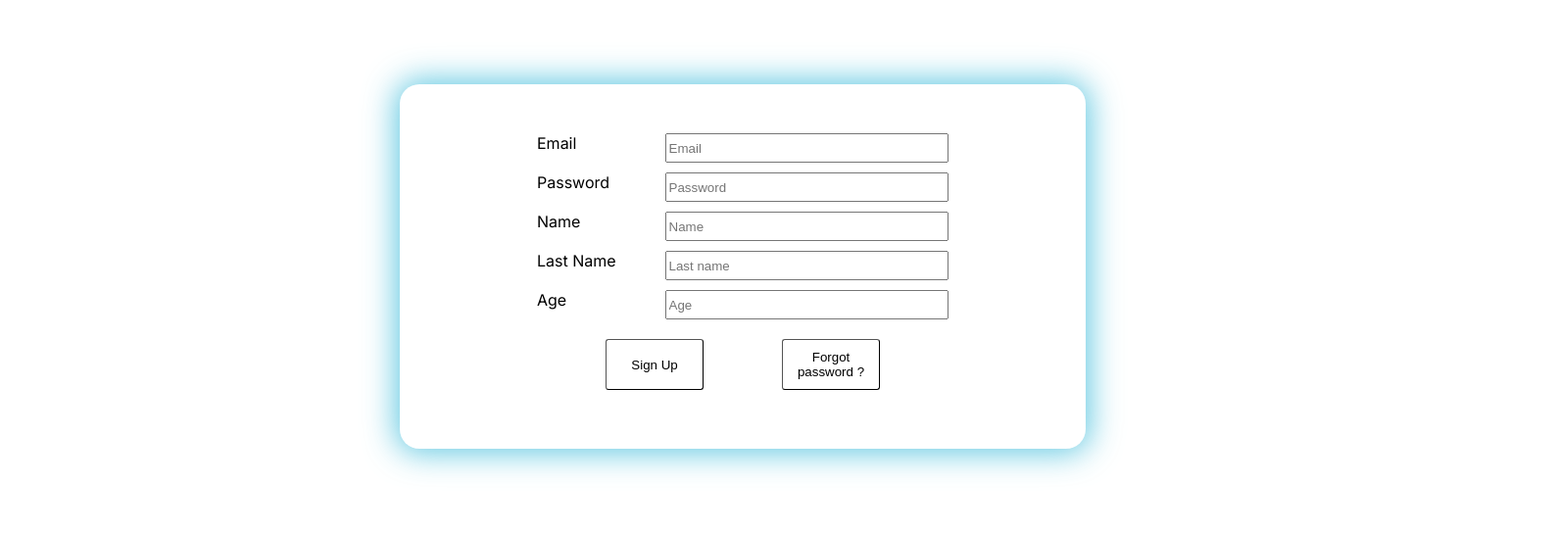
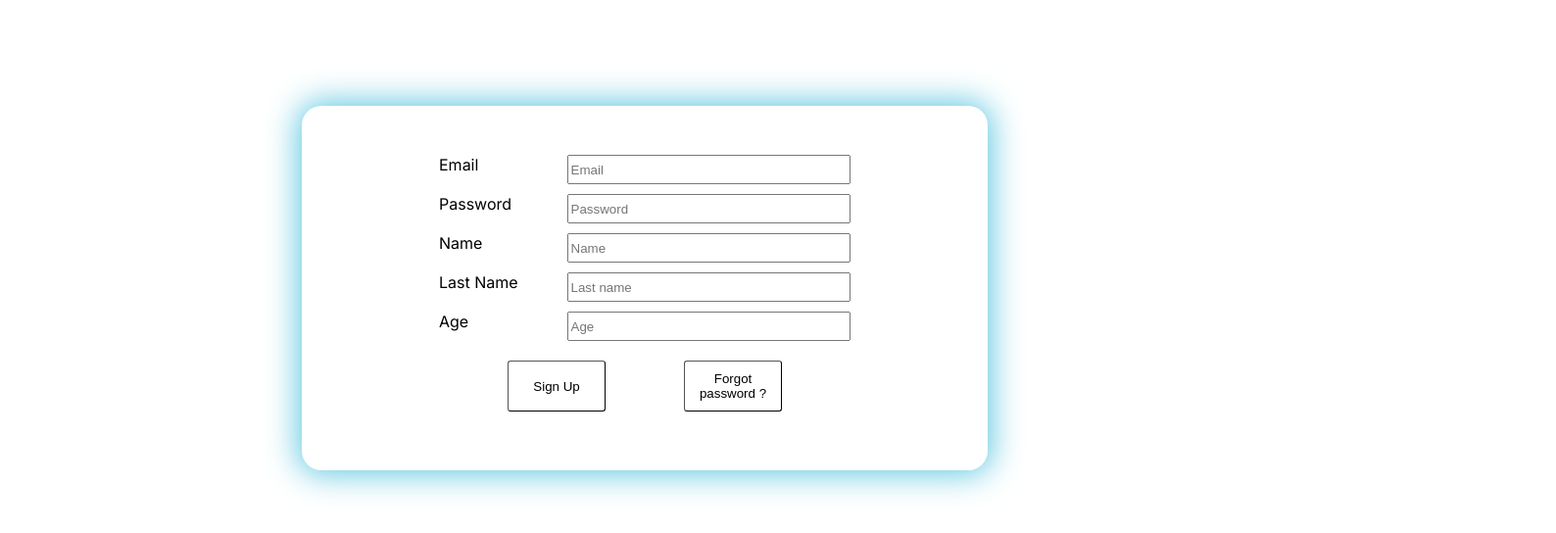
Before and after one commit to MraidiAchref/authentificationServer, a Next.js app: page /sign-up in a window 1280 px wide. Shown: the part 114-658 px from the top of the page at 98% size, 1588 px wide, since content can reach past the window. Built offline with nearby package versions, Linux system fonts and the light colour scheme; no server answers.

Commit message:
front adj

```diff
--- a/app/layout.tsx
+++ b/app/layout.tsx
@@ -5,8 +5,8 @@ import "./globals.css";
 const inter = Inter({ subsets: ["latin"] });
 
 export const metadata: Metadata = {
-  title: "Create Next App",
-  description: "Generated by create next app",
+  title: "Let'me guess",
+  description: "Best anime recommendation website",
 };
 
 export default function RootLayout({
--- a/app/organisms/molecules/SignInForm/index.jsx
+++ b/app/organisms/molecules/SignInForm/index.jsx
@@ -16,7 +16,7 @@ export default function SignInForm(){
         <div className="signInForm-container">
             <div className="email-field-container">
                 <label>Email </label>
-                <input placeholder="Email" onChange={ (e) => handleChangeEmail(e.target.value)}/>
+                <input placeholder="Email" onChange={ (e) => handleChangeEmail(e.target.value)} />
             </div>
 
             <div className="password-field-container">
--- a/app/sign-in/signInPageStyle.css
+++ b/app/sign-in/signInPageStyle.css
@@ -1,6 +1,6 @@
 .SignInPage-container{
     display: flex;
-    height: 500px;
+    height: 100vh;
     align-items: center;
     justify-content: center;
 }
--- a/app/sign-up/page.jsx
+++ b/app/sign-up/page.jsx
@@ -1,7 +1,6 @@
 import React from "react";
 import SignUpForm from "../organisms/molecules/SignUpForm"
 import "./signUpPageStyle.css"
-import { sign } from "crypto";
 
 export default function signUp() {
     return(
--- a/app/sign-up/signUpPageStyle.css
+++ b/app/sign-up/signUpPageStyle.css
@@ -1,4 +1,8 @@
 .SignUpPage-container {
-margin-top: 25vh ;
-margin-left: 50vh;
+    display: flex;
+    align-items: center;
+    justify-items: center;
+    height: 100vh;
+    width: 100vw;
+    padding-left: 300px;
 }
```
Also changed, not shown: app/stores/signInStore.js (+5 -2 lines).
